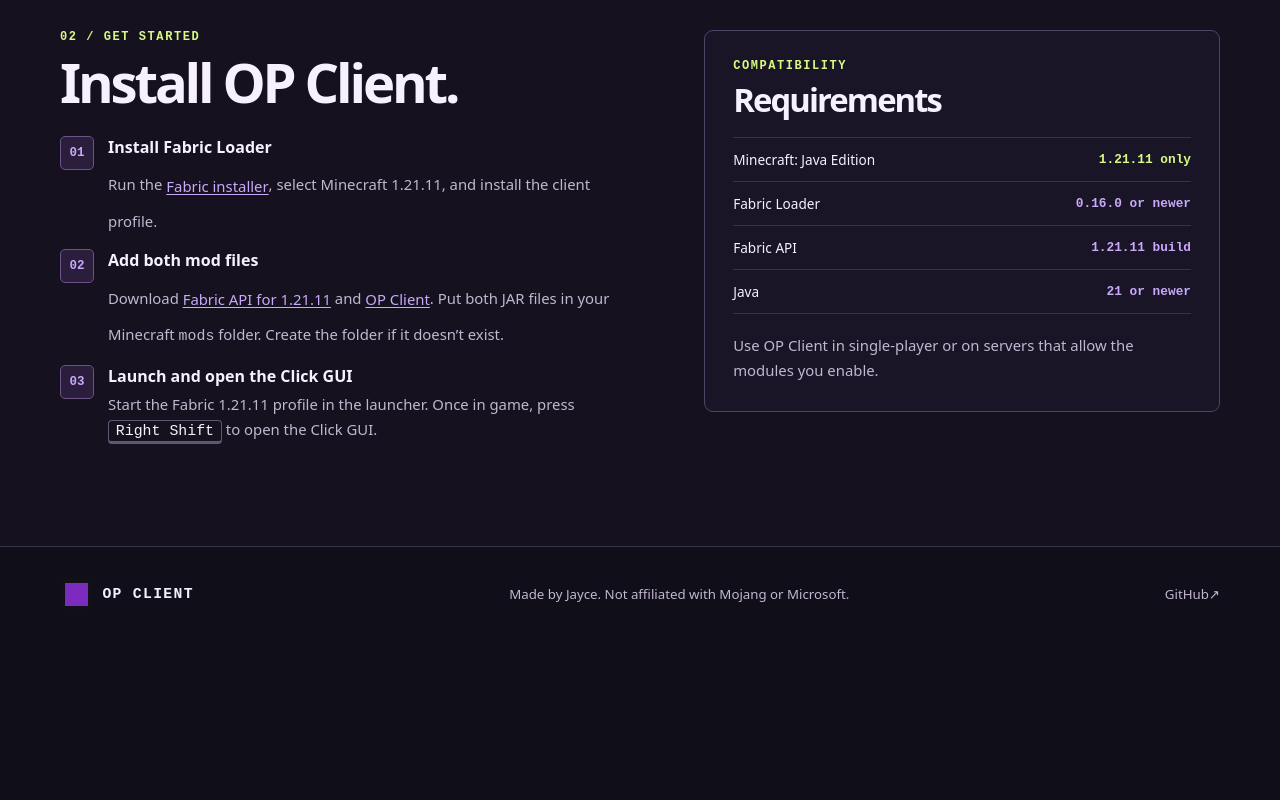
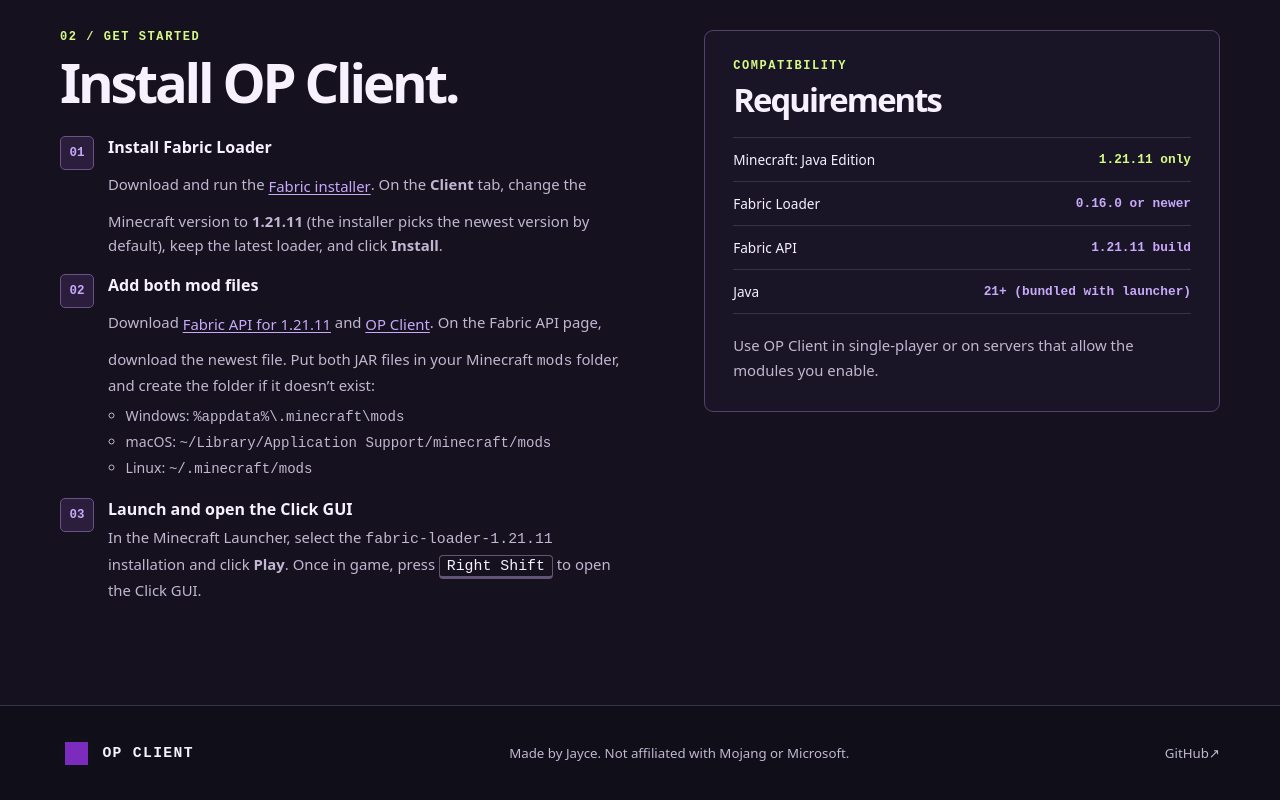
Before and after one commit to jaycepw123-blip/client-website, a plain HTML site: page index.html in a window 1280 px wide. Shown: the part 1466-2266 px from the top of the page. Before the commit the page ends 2107 px from the top, so only its background shows below. Drawn offline with Linux system fonts and the light colour scheme.

Commit message:
Make install guide steps accurate and specific for new players (#2)
Co-authored-by: Devin AI <158243242+devin-ai-integration[bot]@users.noreply.github.com>

```diff
--- a/index.html
+++ b/index.html
@@ -303,9 +303,9 @@
           <p class="eyebrow section-tag">02 / GET STARTED</p>
           <h2>Install OP Client.</h2>
           <ol class="steps">
-            <li><h3>Install Fabric Loader</h3><p>Run the <a href="https://fabricmc.net/use/installer/">Fabric installer</a>, select Minecraft 1.21.11, and install the client profile.</p></li>
-            <li><h3>Add both mod files</h3><p>Download <a href="https://modrinth.com/mod/fabric-api/versions?g=1.21.11">Fabric API for 1.21.11</a> and <a href="downloads/opclient-1.0.0-mc1.21.11.jar" download>OP Client</a>. Put both JAR files in your Minecraft <code>mods</code> folder. Create the folder if it doesn’t exist.</p></li>
-            <li><h3>Launch and open the Click GUI</h3><p>Start the Fabric 1.21.11 profile in the launcher. Once in game, press <kbd>Right Shift</kbd> to open the Click GUI.</p></li>
+            <li><h3>Install Fabric Loader</h3><p>Download and run the <a href="https://fabricmc.net/use/installer/">Fabric installer</a>. On the <strong>Client</strong> tab, change the Minecraft version to <strong>1.21.11</strong> (the installer picks the newest version by default), keep the latest loader, and click <strong>Install</strong>.</p></li>
+            <li><h3>Add both mod files</h3><p>Download <a href="https://modrinth.com/mod/fabric-api/versions?g=1.21.11">Fabric API for 1.21.11</a> and <a href="downloads/opclient-1.0.0-mc1.21.11.jar" download>OP Client</a>. On the Fabric API page, download the newest file. Put both JAR files in your Minecraft <code>mods</code> folder, and create the folder if it doesn’t exist:</p><ul class="paths"><li>Windows: <code>%appdata%\.minecraft\mods</code></li><li>macOS: <code>~/Library/Application Support/minecraft/mods</code></li><li>Linux: <code>~/.minecraft/mods</code></li></ul></li>
+            <li><h3>Launch and open the Click GUI</h3><p>In the Minecraft Launcher, select the <code>fabric-loader-1.21.11</code> installation and click <strong>Play</strong>. Once in game, press <kbd>Right Shift</kbd> to open the Click GUI.</p></li>
           </ol>
         </div>
         <aside class="requirements" id="requirements" aria-labelledby="requirements-title">
@@ -315,7 +315,7 @@
             <div><dt>Minecraft: Java Edition</dt><dd>1.21.11 only</dd></div>
             <div><dt>Fabric Loader</dt><dd>0.16.0 or newer</dd></div>
             <div><dt>Fabric API</dt><dd>1.21.11 build</dd></div>
-            <div><dt>Java</dt><dd>21 or newer</dd></div>
+            <div><dt>Java</dt><dd>21+ (bundled with launcher)</dd></div>
           </dl>
           <p>Use OP Client in single-player or on servers that allow the modules you enable.</p>
         </aside>
--- a/styles.css
+++ b/styles.css
@@ -109,6 +109,9 @@ h2 { margin-block: .55rem .7rem; font-size: clamp(2rem, 4.8vw, 3.4rem); line-hei
 .steps p, .requirements p:last-child { margin-top: .35rem; color: var(--muted); font-size: .93rem; line-height: 1.65; }
 .steps a { display: inline-block; min-height: 44px; padding-block: .65rem; vertical-align: middle; color: var(--lilac); text-underline-offset: .15em; }
 .steps a:hover { color: var(--accent); }
+.steps .paths { margin: .4rem 0 0; padding-left: 1.1rem; color: var(--muted); font-size: .88rem; line-height: 1.7; }
+.steps .paths li { min-height: 0; padding-left: 0; counter-increment: none; }
+.steps .paths li::before { content: none; }
 .requirements { padding: clamp(1.1rem, 3vw, 1.75rem); border: 1px solid #514267; border-radius: 9px; background: var(--panel); }
 .requirements h2 { margin-bottom: 1.25rem; font-size: clamp(1.6rem, 3vw, 2.05rem); }
 .requirements dl { margin: 0 0 1.2rem; }
```
